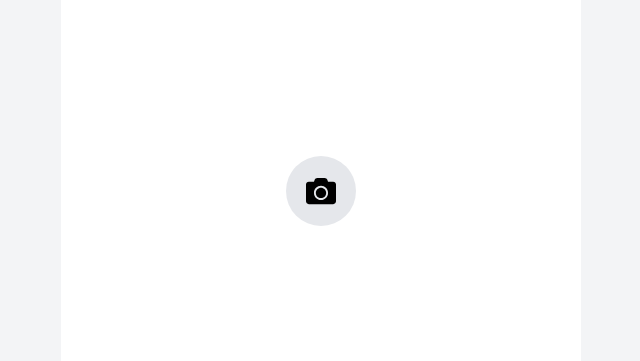
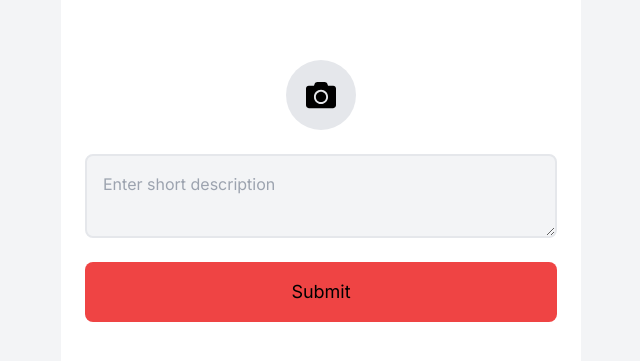
Before and after one commit to danielcm585/panic-button-web, a Next.js app: page /report/1 in a window 1280 px wide. Shown: the part 339-700 px from the top of the page, without its empty margins (319-959 px from the left). Built offline with nearby package versions, Linux system fonts and the light colour scheme; no server answers.

Commit message:
feat: start register page

```diff
--- a/src/app/admin/page.tsx
+++ b/src/app/admin/page.tsx
@@ -39,7 +39,7 @@ export default function AdminPage() {
     ])
 
     return (
-        <div className="py-20 px-6 flex flex-col gap-6 ">
+        <main className="py-20 px-6 flex flex-col gap-6">
             <h1 className="text-3xl font-bold">ADMIN</h1>
             <Tabs>
                 <TabList className="tab-list">
@@ -98,6 +98,6 @@ export default function AdminPage() {
                     ))}
                 </TabPanel>
             </Tabs>
-        </div>
+        </main>
     )
 }
--- /dev/null
+++ b/src/app/register/page.tsx
@@ -0,0 +1,7 @@
+export default function RegisterPage() {
+    return (
+        <main className="py-20 px-6 flex flex-col gap-6">
+
+        </main>
+    )
+}
--- a/src/app/report/[slug]/page.tsx
+++ b/src/app/report/[slug]/page.tsx
@@ -6,23 +6,10 @@ import { useCallback, useRef, useState } from "react";
 import Webcam from "react-webcam";
 import { FaCamera } from "react-icons/fa";
 import { toast } from "react-toastify";
+import { IoReload } from "react-icons/io5";
 
 export default function ReportPage() {
     const {slug} = useParams<{slug: string}>();
-
-    const onSubmit = () => {
-        console.log('HERE')
-        toast.success(`The ${slug} is coming to you right away`)
-    }
-
-    // const camera = useRef<CameraType>(null);
-    // const [image, setImage] = useState("");
-    // const errorMessages = {
-    //     noCameraAccessible: "No camera accessible. Please check your device settings.",
-    //     permissionDenied: "Camera access was denied. Please grant camera permission.",
-    //     switchCamera: "It is not possible to switch the camera.",
-    //     canvas: "Canvas is not supported by your browser."
-    // };
 
     const webcamRef = useRef<Webcam>(null);
     const [imgSrc, setImgSrc] = useState<string | null>(null);
@@ -33,36 +20,58 @@ export default function ReportPage() {
       }, [webcamRef]);
 
 
+    const [description, setDescription] = useState('');
+
+    const onSubmit = () => {
+        if (!imgSrc) {
+            toast.error('Please take a picture as an evidence');
+            return;
+        }
+        if (description === '') {
+            toast.error('Please add short description');
+            return;
+        }
+        toast.success(`The ${slug} is coming to you right away`);
+        window.location.href = '/progress'
+    }
+
     return (
-        <div className="py-20 px-6 flex flex-col justify-center gap-6 items-stretch h-screen">
+        <main className="py-20 px-6 flex flex-col justify-center gap-6 items-stretch h-screen">
             <>
                 <div className="flex justify-center">
                     <div className="w-full">
-                        {/* <Camera
-                            ref={camera}
-                            aspectRatio={4/3}
-                            errorMessages={errorMessages}
-                        /> */}
+                        {!imgSrc ? (
                             <Webcam
                                 ref={webcamRef}
                                 height={600}
                                 width={600}
+                                videoConstraints={{facingMode: 'environment'}}
                             />
+                        ) : (
+                            <img src={imgSrc} alt='Taken photo' />
+                        )}
                     </div>
                 </div>
                 <div className="flex justify-center">
+                    {!imgSrc ? (
                         <button
                             onClick={capture}
                             className="bg-gray-200 h-[70px] w-[70px] flex justify-center items-center rounded-full"
                         >
                             <FaCamera className="text-3xl" />
                         </button>
+                    ) : (
+                        <button
+                            onClick={() => setImgSrc(null)}
+                            className="bg-gray-200 h-[70px] w-[70px] flex justify-center items-center rounded-full"
+                        >
+                            <IoReload className="text-3xl" />
+                        </button>
+                    )}
                 </div>
             </>
-            {imgSrc && (
-                <>
-                    <img src={imgSrc} alt='Taken photo' />
             <textarea
+                onChange={(e) => setDescription(e.target.value)}
                 placeholder="Enter short description"
                 className="w-full p-4 rounded-lg bg-gray-100 border-2 border-gray-200"
             />
@@ -72,8 +81,6 @@ export default function ReportPage() {
             >
                 Submit
             </button>
-                </>
-            )}
-        </div>
+        </main>
     )
 }
```
Lines whose indentation alone changed are shown as unchanged.
